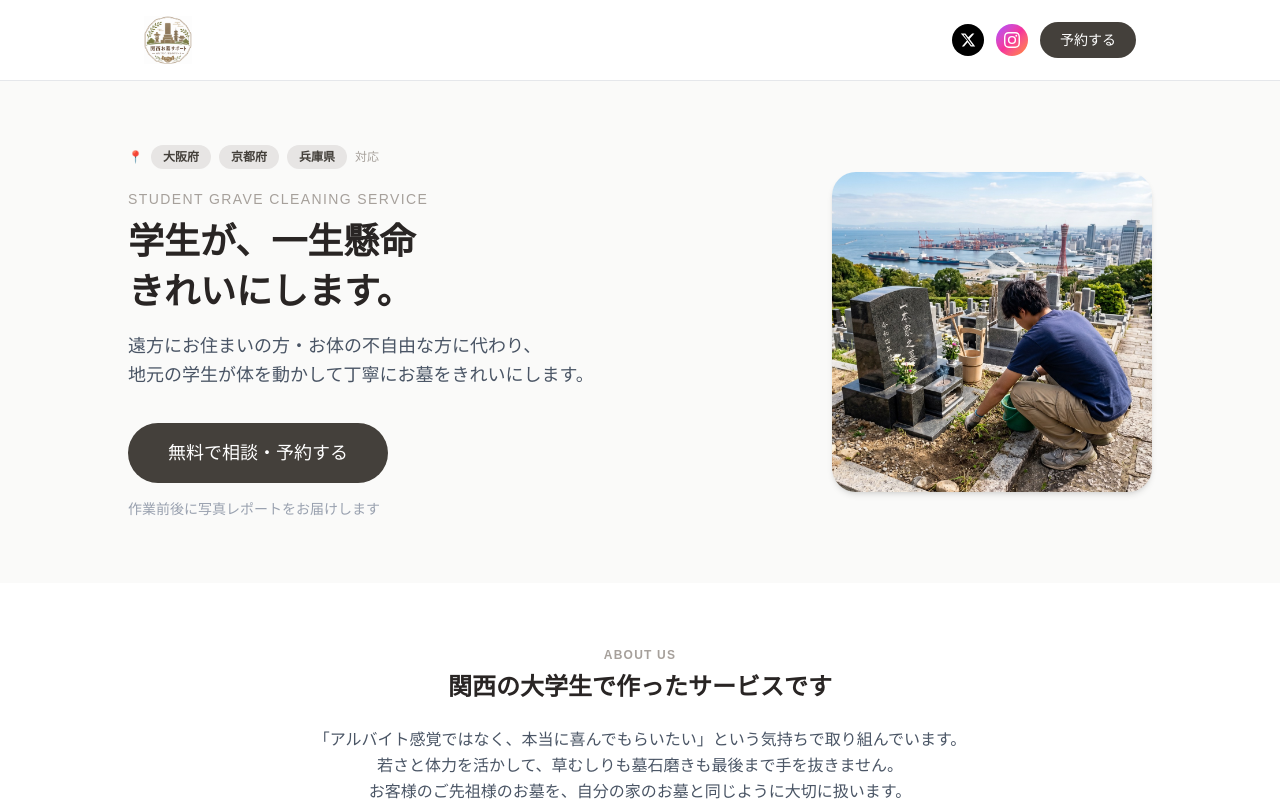
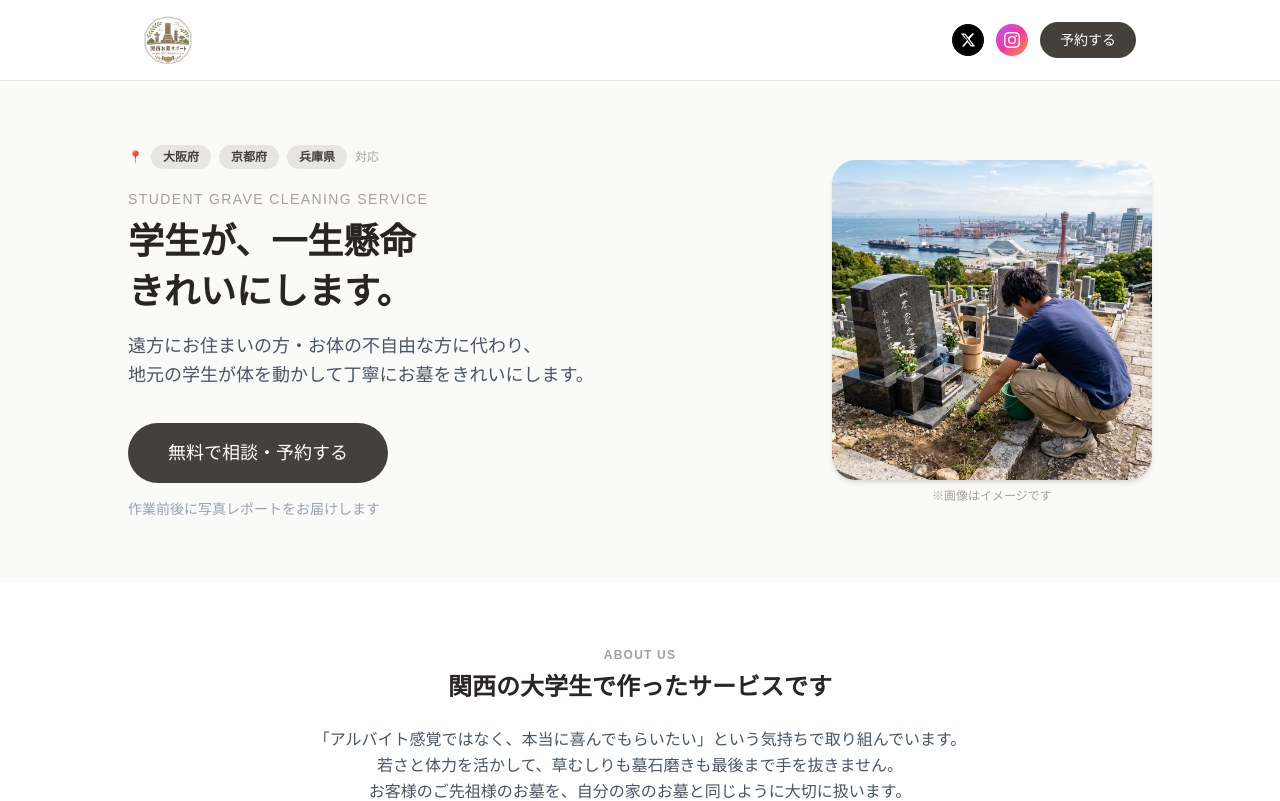
Before and after one commit to kkishi0724-os/grave-cleaning, a Next.js app: page / in a window 1280 px wide. Shown: the top 801 px of the page. Built offline with nearby package versions, Linux system fonts and the light colour scheme.

Commit message:
feat: ヒーロー画像に「※画像はイメージです」を追加

```diff
--- a/app/page.tsx
+++ b/app/page.tsx
@@ -168,7 +168,8 @@ export default function Home() {
               <p className="text-sm text-gray-400 mt-4">作業前後に写真レポートをお届けします</p>
             </div>
             {/* ヒーロー写真 */}
-            <div className="w-64 h-64 sm:w-80 sm:h-80 shrink-0 rounded-3xl overflow-hidden shadow-md">
+            <div className="shrink-0">
+              <div className="w-64 h-64 sm:w-80 sm:h-80 rounded-3xl overflow-hidden shadow-md">
                 <Image
                   src="/hero.jpg"
                   alt="お墓清掃の様子"
@@ -176,6 +177,8 @@ export default function Home() {
                   height={320}
                   className="w-full h-full object-cover"
                 />
+              </div>
+              <p className="text-center text-xs text-stone-400 mt-2">※画像はイメージです</p>
             </div>
           </div>
         </section>
```
Lines whose indentation alone changed are shown as unchanged.
